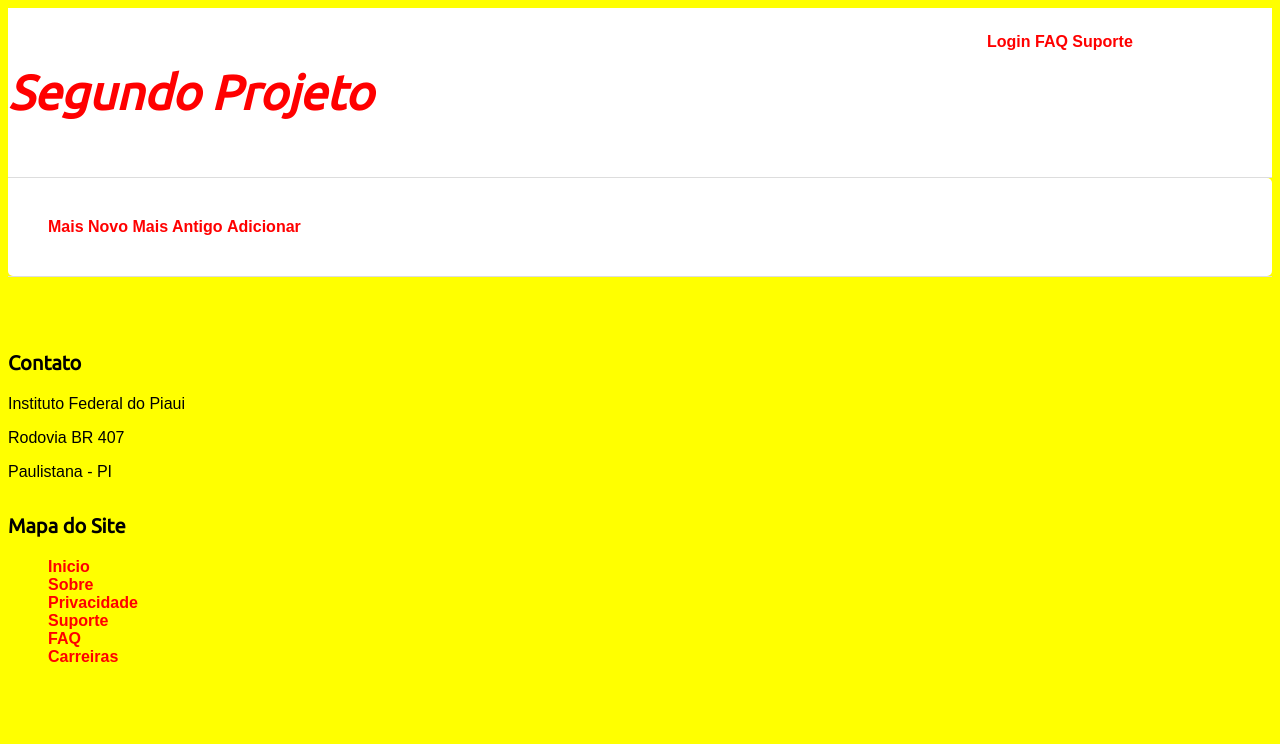
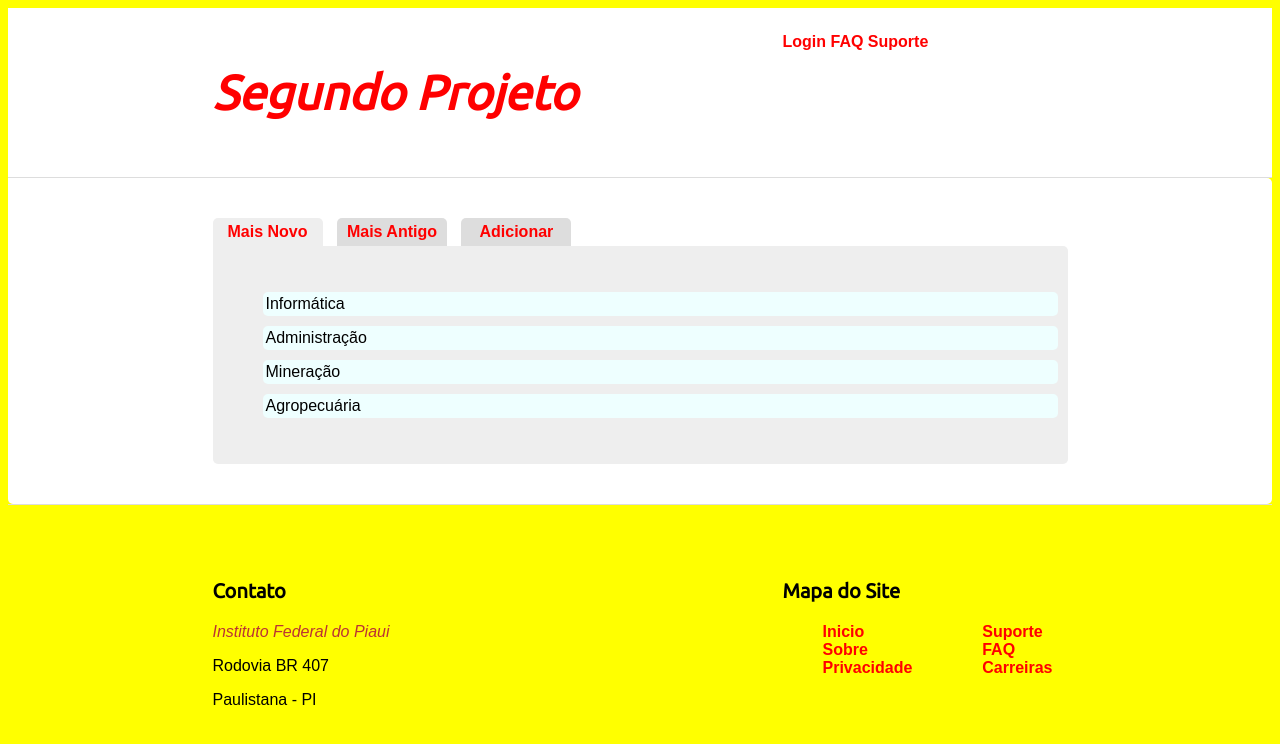
Before and after one commit to julianvalerio/JS_Aula_02, a website built with Vite: page index.html in a window 1280 px wide. Built offline with nearby package versions, Linux system fonts and the light colour scheme; a web font is replaced by a local one.

Commit message:
JS Completo

```diff
--- a/index.html
+++ b/index.html
@@ -14,7 +14,7 @@
   </head>
   <body>
     <header>
-      <div>
+      <div class="container">
         <h1>Segundo Projeto</h1>
         <nav>
           <a href="#">Login</a>
@@ -24,31 +24,32 @@
       </div>
     </header>
     <main>
-      <div>
-        <div>
-          <a href="">Mais Novo</a>
-          <a href="">Mais Antigo</a>
-          <a href="">Adicionar</a>
+      <div class="container">
+        <div class="tabs">
+          <a href=""><span class="active"> Mais Novo</span></a>
+          <a href=""><span> Mais Antigo </span></a>
+          <a href=""><span> Adicionar</span></a>
         </div>
+        <div class="content"></div>
       </div>
     </main>
     <footer>
-      <div>
-        <div>
+      <div class="container">
+        <div class="contact">
           <h5>Contato</h5>
           <p>Instituto Federal do Piaui</p>
           <p>Rodovia BR 407</p>
           <p>Paulistana - PI</p>
         </div>
-        <div>
+        <div class="sitemap">
           <h5>Mapa do Site</h5>
           <ul>
-            <div>
+            <div class="left">
               <li><a href="#">Inicio</a></li>
               <li><a href="#">Sobre</a></li>
               <li><a href="#">Privacidade</a></li>
             </div>
-            <div>
+            <div class="right">
               <li><a href="#">Suporte</a></li>
               <li><a href="#">FAQ</a></li>
               <li><a href="#">Carreiras</a></li>
@@ -57,8 +58,7 @@
         </div>
       </div>
     </footer>
-    <script src="http://code.jquery.com/
-    jquery-2.0.3.min.js"></script>
-    <script type="module" src="/main.js"></script>
+    <script src="http://code.jquery.com/jquery-2.0.3.min.js"></script>
+    <script src="main.js"></script>
   </body>
 </html>
--- a/main.js
+++ b/main.js
@@ -0,0 +1,55 @@
+var main = function(){
+    var cursos = [
+        "Agropecuária",
+        "Mineração",
+        "Administração",
+        "Informática"
+    ];
+    $(".tabs a span").toArray().forEach(function (element){
+        var $element = $(element);
+
+        //Adicionar um handler para o evento de click
+        $element.on("click", function(){
+            var $content,
+                $input,
+                $button,
+                i;
+
+                $(".tabs a span").removeClass("active");
+                $element.addClass("active");
+                $("main .content").empty();
+
+                if($element.parent().is(":nth-child(1)")){
+                    //primeiros elementos inseridos
+                    $content = $("<ul>");
+                    for(i = cursos.length-1; i>=0; i--){
+                        $content.append($("<li>").text(cursos[i]));
+                    }
+                } else if($element.parent().is(":nth-child(2)")){
+                    //ultimos elementos inseridos
+                    $content = $("<ul>");
+                    cursos.forEach(function(curso){
+                        $content.append($("<li>").text(curso));
+                    });
+                } else if ($element.parent().is(":nth-child(3)")) {
+
+                    $input = $("<input>"),
+                    $button = $("<button>").text("+");
+
+                    $button.on("click", function () {
+                        if ($input.val() !== "") {
+                            cursos.push($input.val());
+                            $input.val("");
+                        }
+                    });
+                    $content = $("<div>").append($input).append($button);
+
+                }
+            $("main .content").append($content);
+            return false;
+        });
+    });
+    $(".tabs a:first-child span").trigger("click");
+};
+
+$(document).ready(main);
```
